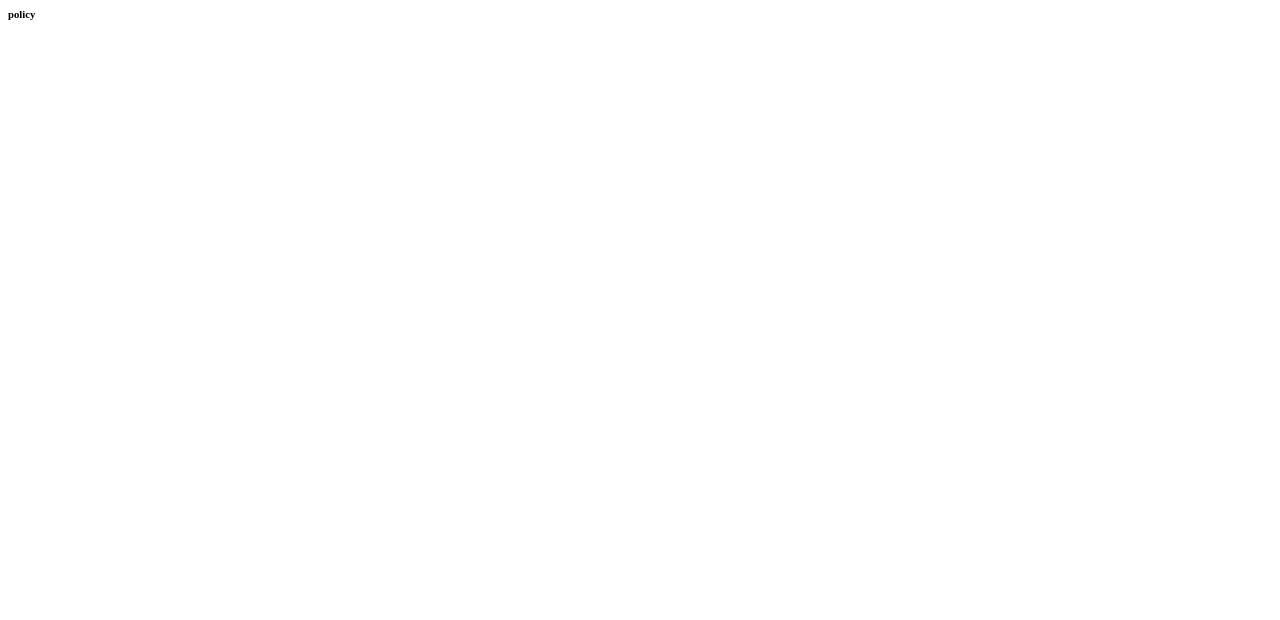
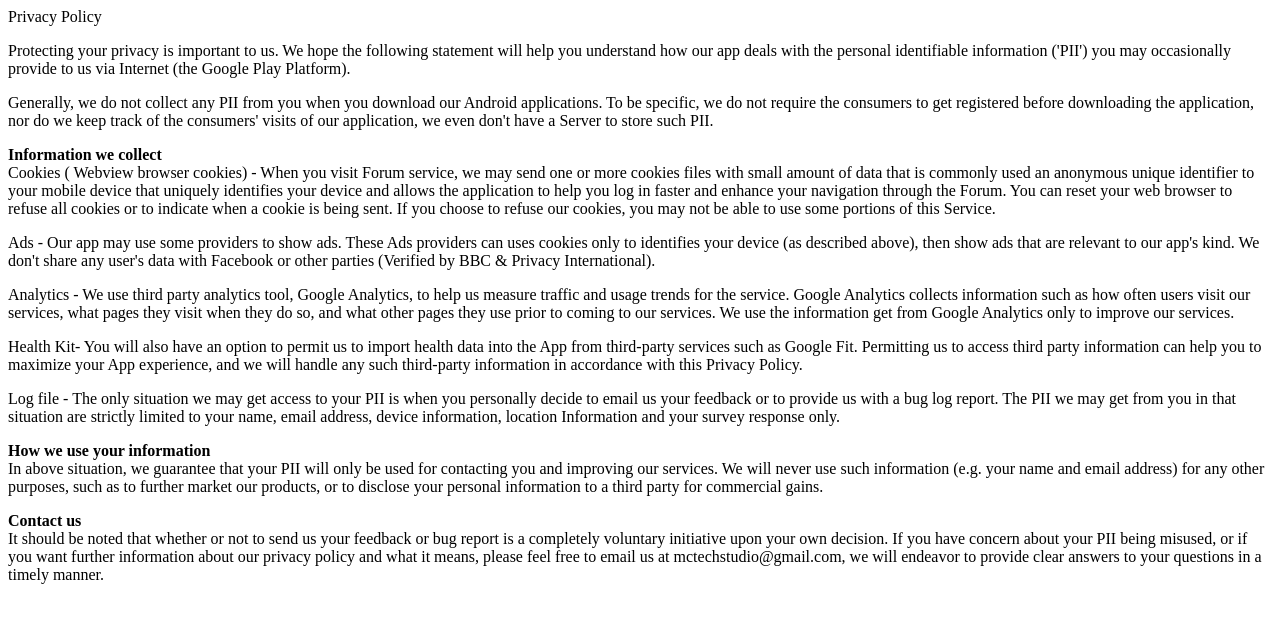
Before and after one commit to mctechstudio/mctechstudio.github.io, a plain HTML site: page policy.html in a window 1280 px wide. Drawn offline with Linux system fonts and the light colour scheme.

Commit message:
Update policy.html

```diff
--- a/policy.html
+++ b/policy.html
@@ -1,3 +1,16 @@
 <html>
-  <h6>policy</h6>
+  <body>
+    <div id="content">
+      <p class="title">Privacy Policy</p>
+      <p>Protecting your privacy is important to us. We hope the following statement will help you understand how our app deals with the personal identifiable information ('PII') you may occasionally provide to us via Internet (the Google Play Platform).</p>
+      <p>Generally, we do not collect any PII from you when you download our Android applications. To be specific, we do not require the consumers to get registered before downloading the application, nor do we keep track of the consumers' visits of our application, we even don't have a Server to store such PII.</p>
+      <p><strong>Information we collect</strong><br>Cookies ( Webview browser cookies) - When you visit Forum service, we may send one or more cookies files with small amount of data that is commonly used an anonymous unique identifier to your mobile device that uniquely identifies your device and allows the application to help you log in faster and enhance your navigation through the Forum. You can reset your web browser to refuse all cookies or to indicate when a cookie is being sent. If you choose to refuse our cookies, you may not be able to use some portions of this Service.</p>
+      <p>Ads - Our app may use some providers to show ads. These Ads providers can uses cookies only to identifies your device (as described above), then show ads that are relevant to our app's kind. We don't share any user's data with Facebook or other parties (Verified by BBC &amp; Privacy International).</p>
+      <p>Analytics - We use third party analytics tool, Google Analytics, to help us measure traffic and usage trends for the service. Google Analytics collects information such as how often users visit our services, what pages they visit when they do so, and what other pages they use prior to coming to our services. We use the information get from Google Analytics only to improve our services.</p>
+      <p>Health Kit- You will also have an option to permit us to import health data into the App from third-party services such as Google Fit. Permitting us to access third party information can help you to maximize your App experience, and we will handle any such third-party information in accordance with this Privacy Policy.</p>
+      <p>Log file - The only situation we may get access to your PII is when you personally decide to email us your feedback or to provide us with a bug log report. The PII we may get from you in that situation are strictly limited to your name, email address, device information, location Information and your survey response only.</p>
+      <p><strong>How we use your information</strong><br>In above situation, we guarantee that your PII will only be used for contacting you and improving our services. We will never use such information (e.g. your name and email address) for any other purposes, such as to further market our products, or to disclose your personal information to a third party for commercial gains.</p>
+      <p><strong>Contact us</strong><br>It should be noted that whether or not to send us your feedback or bug report is a completely voluntary initiative upon your own decision. If you have concern about your PII being misused, or if you want further information about our privacy policy and what it means, please feel free to email us at <span class="email">mctechstudio@gmail.com</span>, we will endeavor to provide clear answers to your questions in a timely manner.</p>
+    </div>
+  </body
 </html>
```
